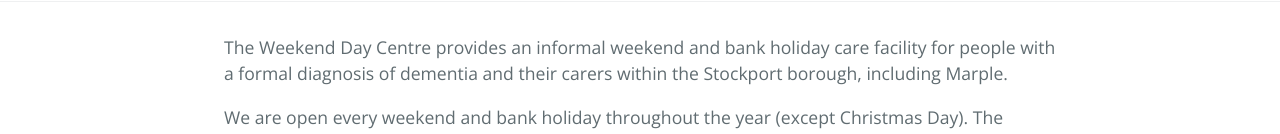
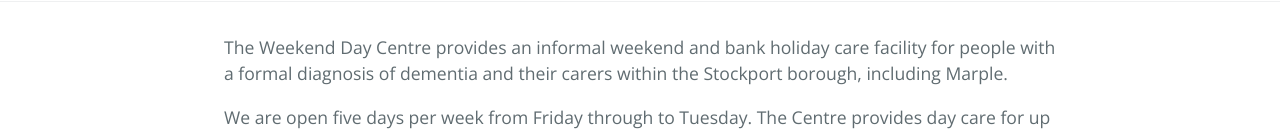
Before and after one commit to weekenddaycentre/weekenddaycentre.github.io, a Jekyll site: the page built from index.html, in a window 1280 px wide. Shown: the part 480-614 px from the top of the page. Built offline with Jekyll 4.4.1, drawn with Linux system fonts in a browser that asks for light colours; some of the changed text lies outside the part shown.

Commit message:
Update index.html

```diff
--- a/index.html
+++ b/index.html
@@ -2,5 +2,5 @@
 layout: base
 ---
 <p>The Weekend Day Centre provides an informal weekend and bank holiday care facility for people with a formal diagnosis of dementia and their carers within the Stockport borough, including Marple.</p>
-<p>We are open every weekend and bank holiday throughout the year (except Christmas Day). The Centre provides day care for up to 40 clients each day; carers are welcome to attend, or to have a break at home for the day.</p>
+<p>We are open five days per week from Friday through to Tuesday. The Centre provides day care for up to 26 clients per day.</p>
 {% include donate.html %}
```
